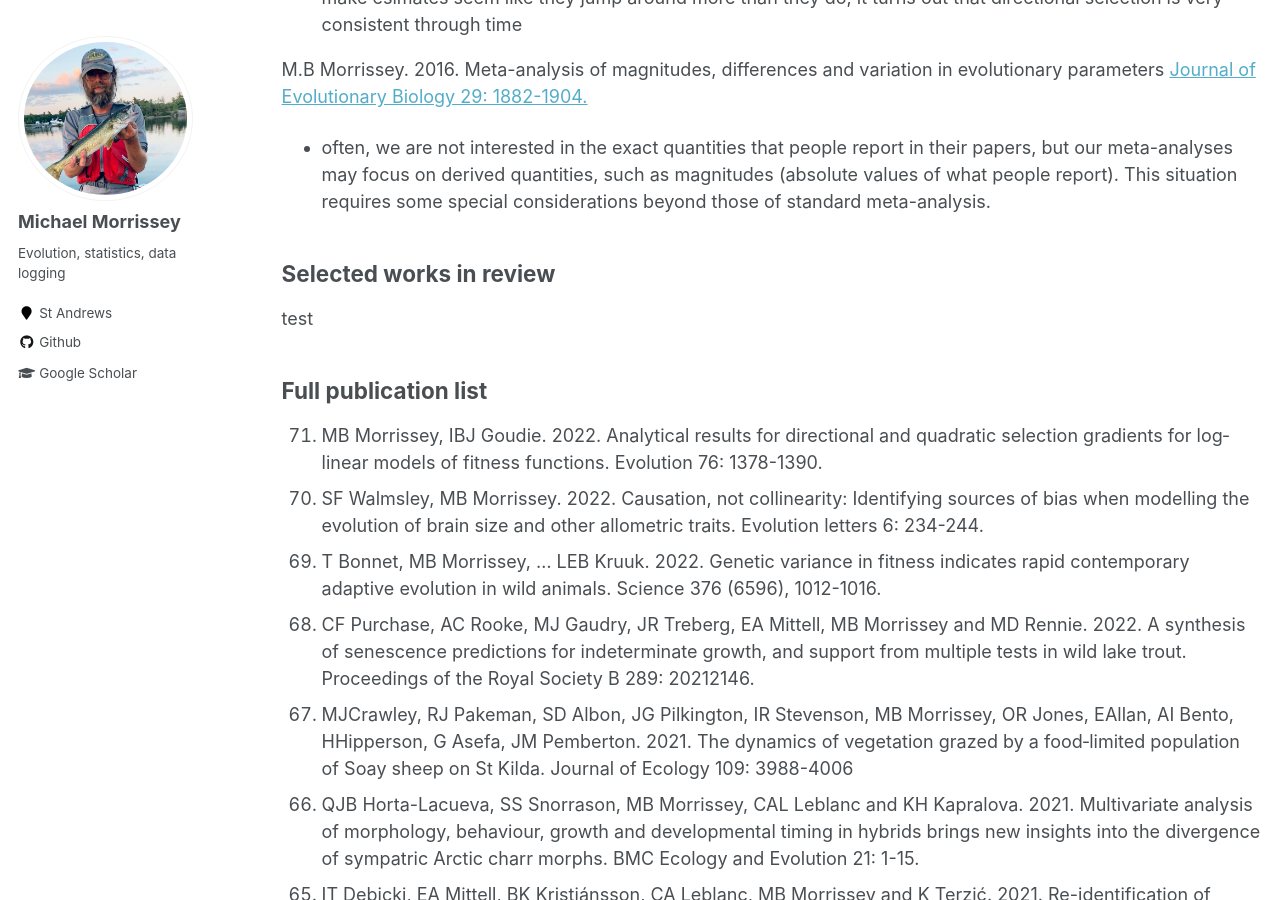
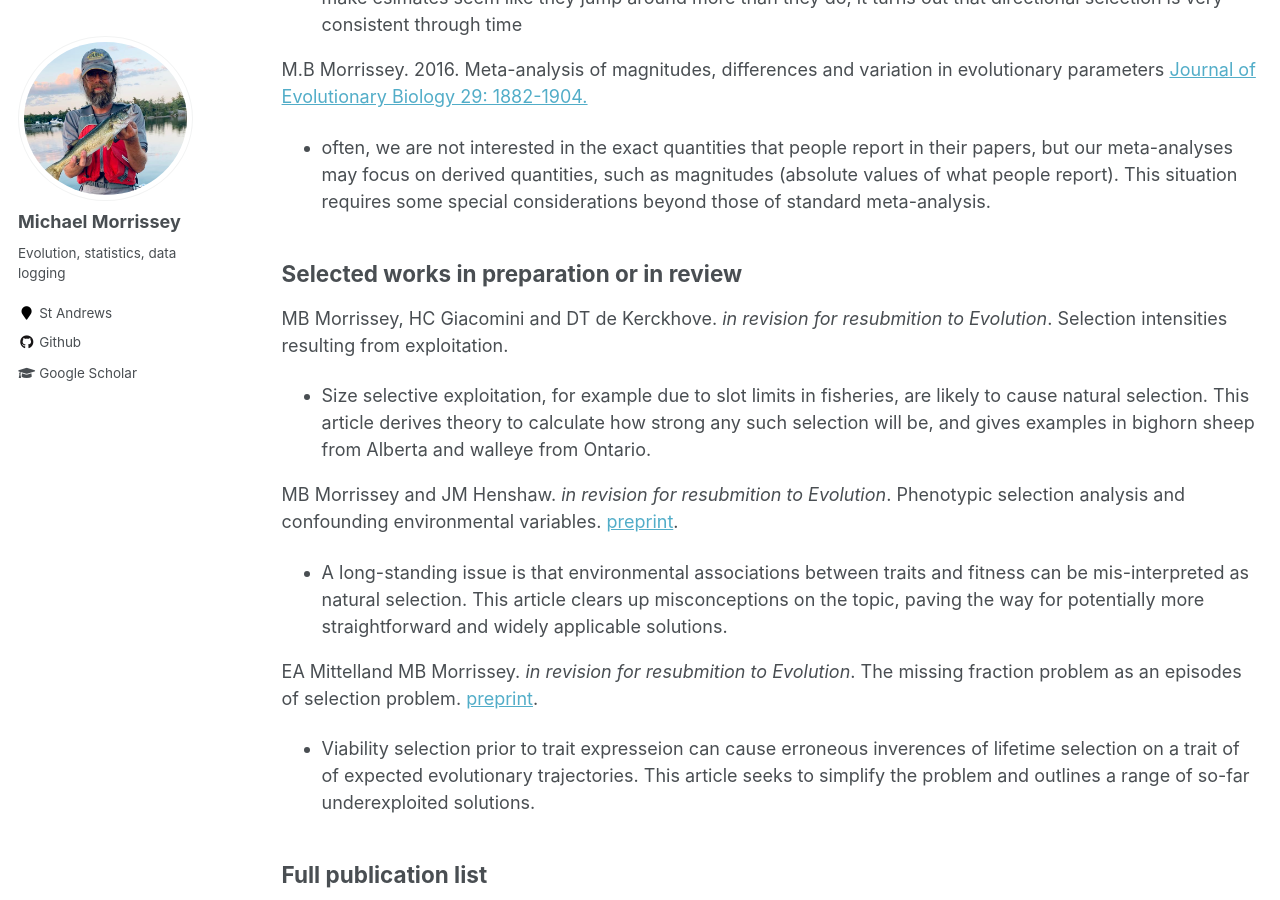
Before and after one commit to mbmorrissey/mbmorrissey.github.io, a Jekyll site: the page built from _pages/publications.md, in a window 1280 px wide and 900 px high, scrolled down 1382 px. Built offline with Jekyll 4.4.1, drawn with Linux system fonts in a browser that asks for light colours.

Commit message:
Update publications.md

```diff
--- a/_pages/publications.md
+++ b/_pages/publications.md
@@ -53,14 +53,20 @@ M.B Morrissey. 2016. Meta-analysis of magnitudes, differences and variation in e
 - often, we are not interested in the exact quantities that people report in their papers, but our meta-analyses may focus on derived quantities, such as magnitudes (absolute values of what people report).  This situation requires some special considerations beyond those of standard meta-analysis.
 
 
-## Selected works in review
+## Selected works in preparation or in review
 
-test
+MB Morrissey, HC Giacomini and DT de Kerckhove. *in revision for resubmition to Evolution*.  Selection intensities resulting from exploitation.
+- Size selective exploitation, for example due to slot limits in fisheries, are likely to cause natural selection.  This article derives theory to calculate how strong any such selection will be, and gives examples in bighorn sheep from Alberta and walleye from Ontario.
 
-## Full publication list
+MB Morrissey and JM Henshaw. *in revision for resubmition to Evolution*. Phenotypic selection analysis and confounding environmental variables.  [preprint](https://www.biorxiv.org/content/10.1101/2022.06.15.496257v1).
+- A long-standing issue is that environmental associations between traits and fitness can be mis-interpreted as natural selection.  This article clears up misconceptions on the topic, paving the way for potentially more straightforward and widely applicable solutions.
+
+EA Mittelland MB Morrissey. *in revision for resubmition to Evolution*. The missing fraction problem as an episodes of selection problem. [preprint](https://www.biorxiv.org/content/10.1101/2022.06.15.496257v1).
+- Viability selection prior to trait expresseion can cause erroneous inverences of lifetime selection on a trait of of expected evolutionary trajectories.  This article seeks to simplify the problem and outlines a range of so-far underexploited solutions.
 
 
 
+## Full publication list
 
 0. MB Morrissey, IBJ Goudie. 2022. Analytical results for directional and quadratic selection gradients for log‐linear models of fitness functions. Evolution 76: 1378-1390.
 0. SF Walmsley, MB Morrissey. 2022. Causation, not collinearity: Identifying sources of bias when modelling the evolution of brain size and other allometric traits. Evolution letters 6: 234-244.
```
